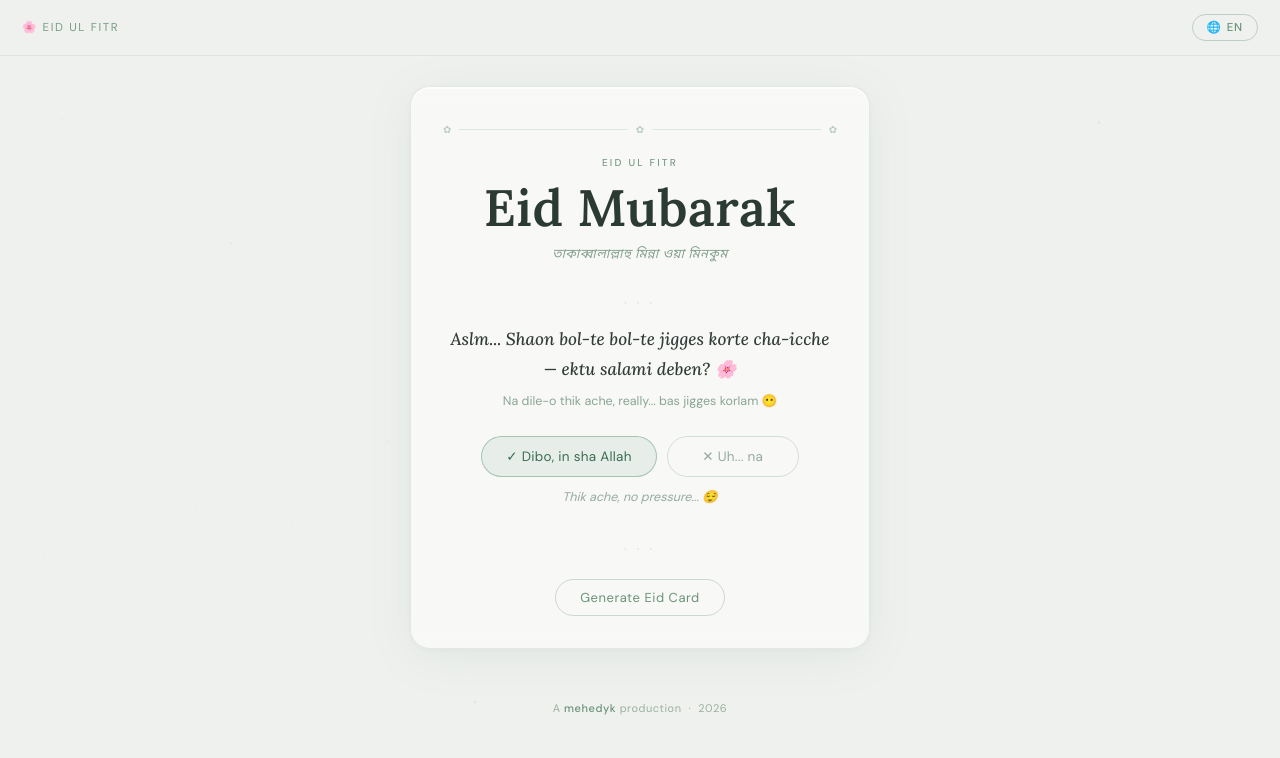
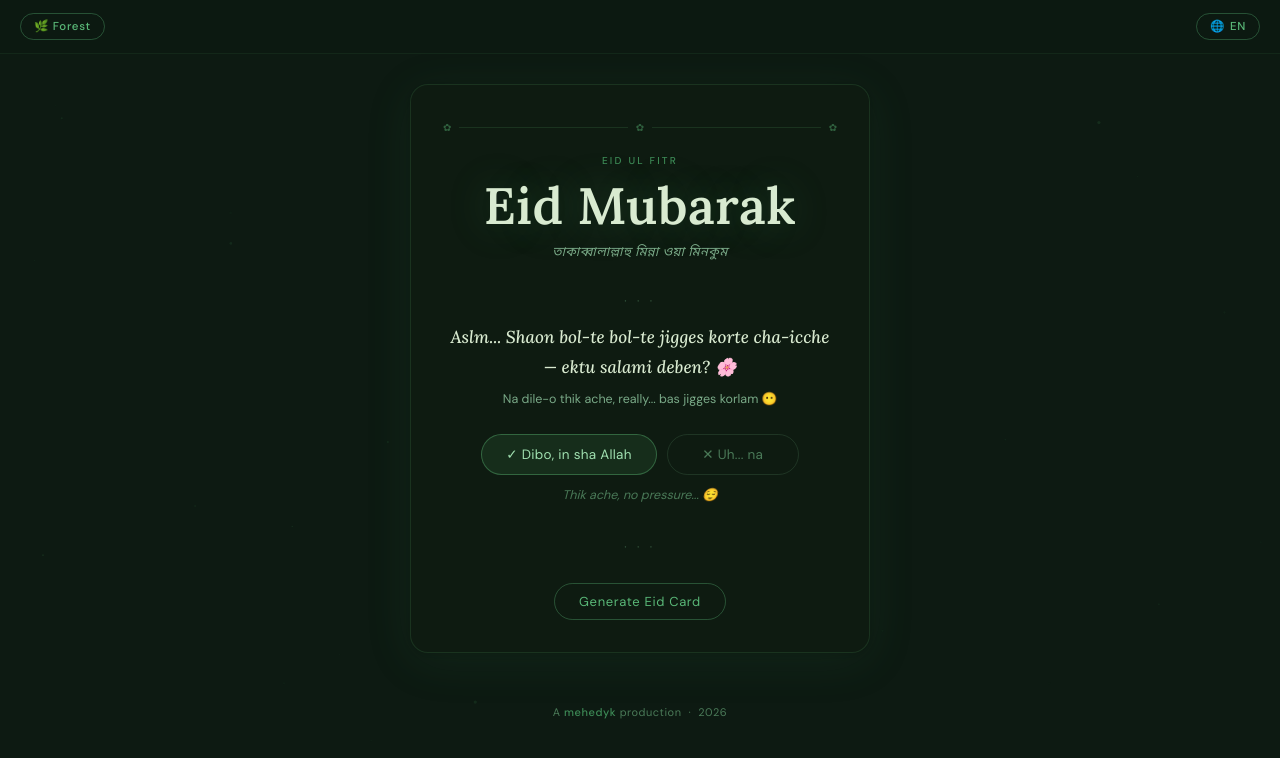
Before and after one commit to mehedyk/Shaons-Salami, a plain HTML site: page index.html in a window 1280 px wide. Drawn offline with Linux system fonts and the light colour scheme.

Commit message:
adding stuff

```diff
--- a/index.html
+++ b/index.html
@@ -9,13 +9,13 @@
   <link href="https://fonts.googleapis.com/css2?family=Lora:ital,wght@0,400;0,500;0,600;1,400;1,500&family=DM+Sans:wght@300;400;500&family=Noto+Sans+Bengali:wght@400;600&display=swap" rel="stylesheet">
   <link rel="stylesheet" href="styles.css">
 </head>
-<body>
+<body class="forest">
 
 <canvas id="bg"></canvas>
 
 <!-- TOPBAR -->
 <nav class="bar">
-  <span class="brand">🌸 Eid ul Fitr</span>
+  <button class="theme-btn" id="tpBtn" onclick="cycleTheme()"><span id="tpLbl">🌿 Forest</span></button>
   <button class="lang-btn" id="lgBtn" onclick="toggleL()">🌐 <span id="lgLabel">EN</span></button>
 </nav>
 
--- a/script.js
+++ b/script.js
@@ -87,6 +87,25 @@ function applyLang() {
 }
 function toggleL() { lang = lang === 'bn' ? 'en' : 'bn'; applyLang(); }
 
+/* ── THEME CYCLE ── */
+let theme = 'forest';
+const THEMES = [
+  { key: 'forest', label: '🌿 Forest' },
+  { key: 'mist',   label: '🌫️ Mist'   },
+  { key: 'rose',   label: '🌸 Rose'   },
+  { key: 'slate',  label: '🌙 Slate'  }
+];
+let themeIdx = 0;
+function cycleTheme() {
+  themeIdx = (themeIdx + 1) % THEMES.length;
+  const { key, label } = THEMES[themeIdx];
+  theme = key;
+  document.body.className = key;
+  document.getElementById('tpLbl').textContent = label;
+  initPts(); drawBg();
+  if (cardMade) drawCard();
+}
+
 /* ── BACKGROUND CANVAS ── */
 const cv  = document.getElementById('bg');
 const ctx = cv.getContext('2d');
@@ -104,16 +123,32 @@ function initPts() {
     spd: Math.random() * 0.01 + 0.003
   });
 }
+const BG_PT = {
+  forest: '65,155,90',
+  mist:   '80,140,105',
+  rose:   '190,110,85',
+  slate:  '80,110,195'
+};
+const BG_BASE = {
+  forest: '#0d1a12',
+  mist:   '#e8ede6',
+  rose:   '#160e0c',
+  slate:  '#0c1018'
+};
 function drawBg() {
   if (raf) cancelAnimationFrame(raf);
   function frame() {
     const W = cv.width, H = cv.height;
-    ctx.fillStyle = '#eff1ee'; ctx.fillRect(0, 0, W, H);
+    ctx.fillStyle = BG_BASE[theme]; ctx.fillRect(0, 0, W, H);
+    const pt = BG_PT[theme];
+    const isMist = theme === 'mist';
     pts.forEach(p => {
       p.ph += p.spd; p.y += p.vy;
       if (p.y > H + 8) { p.y = -8; p.x = Math.random() * W; }
-      const a = 0.03 + Math.sin(p.ph) * 0.04;
-      ctx.fillStyle = `rgba(90,140,110,${Math.max(0, a)})`;
+      const a = isMist
+        ? 0.03 + Math.sin(p.ph) * 0.04
+        : 0.05 + Math.sin(p.ph) * 0.1;
+      ctx.fillStyle = `rgba(${pt},${Math.max(0, a)})`;
       ctx.beginPath(); ctx.arc(p.x, p.y, p.r, 0, Math.PI * 2); ctx.fill();
     });
     raf = requestAnimationFrame(frame);
@@ -186,7 +221,13 @@ function doCopy() {
 
 /* ── CONFETTI ── */
 function burst() {
-  const cols  = ['#8aaa98','#b8d0c0','#6a9278','#3a6e50','#c8e0d0','#a0c4b0'];
+  const palettes = {
+    forest: ['#5ab878','#a0e0b0','#3d8a56','#d8ead0','#7acc90'],
+    mist:   ['#4a8860','#8aaa98','#b8d0c0','#2a6040','#c8e0d0'],
+    rose:   ['#c87860','#f0d8cc','#a05840','#e8b8a0','#d49080'],
+    slate:  ['#7090d0','#a8c0f0','#4a6aac','#d0d8f0','#8aa8e0']
+  };
+  const cols  = palettes[theme];
   const chars = ['✿','·','◦','○','✦','◇','❀','*'];
   for (let i = 0; i < 60; i++) {
     setTimeout(() => {
@@ -217,47 +258,55 @@ function drawCard() {
   const x = c.getContext('2d');
   const W = c.width, H = c.height;
 
+  const P = {
+    forest: { bg1:'#0d1a12', bg2:'#142010', acc:'#5ab878', sub:'#3d8a56', txt:'#d8ead0', muted:'#4a7a58' },
+    mist:   { bg1:'#e8ede6', bg2:'#dde5da', acc:'#4a8860', sub:'#6aaa80', txt:'#1e2e22', muted:'#8aaa94' },
+    rose:   { bg1:'#160e0c', bg2:'#201210', acc:'#c87860', sub:'#a05840', txt:'#f0d8cc', muted:'#6a4838' },
+    slate:  { bg1:'#0c1018', bg2:'#101828', acc:'#7090d0', sub:'#4a6aac', txt:'#d0d8f0', muted:'#3a4870' }
+  };
+  const p = P[theme];
+
   const g = x.createLinearGradient(0, 0, W, H);
-  g.addColorStop(0, '#eff1ee'); g.addColorStop(1, '#e4e8e2');
+  g.addColorStop(0, p.bg1); g.addColorStop(1, p.bg2);
   x.fillStyle = g; x.fillRect(0, 0, W, H);
 
-  x.strokeStyle = '#6a927855'; x.lineWidth = 0.8;
+  x.strokeStyle = p.acc + '44'; x.lineWidth = 0.8;
   x.strokeRect(12, 12, W - 24, H - 24);
 
   x.font = '13px serif'; x.textAlign = 'center'; x.textBaseline = 'middle';
-  x.fillStyle = '#6a927899';
+  x.fillStyle = p.acc + '88';
   [[22,22],[W-22,22],[22,H-22],[W-22,H-22]].forEach(([cx2,cy2]) => x.fillText('✿', cx2, cy2));
 
   x.font = '28px serif'; x.fillText('🌙', W/2 - 18, 50);
-  x.font = '14px serif'; x.fillStyle = '#6a9278'; x.fillText('✦', W/2 + 18, 50);
+  x.font = '14px serif'; x.fillStyle = p.acc; x.fillText('✦', W/2 + 18, 50);
 
-  x.fillStyle = '#6a9278';
+  x.fillStyle = p.acc;
   x.font = 'italic 600 31px "Lora",serif';
-  x.shadowColor = '#6a927855'; x.shadowBlur = 10;
+  x.shadowColor = p.acc; x.shadowBlur = 12;
   x.fillText('Eid Mubarak', W/2, 96);
   x.shadowBlur = 0;
 
-  x.fillStyle = '#9aaa9e'; x.font = 'italic 13px "Lora",serif';
+  x.fillStyle = p.muted; x.font = 'italic 13px "Lora",serif';
   x.fillText('Taqabbalallahu Minna Wa Minkum', W/2, 120);
 
-  x.strokeStyle = '#6a927830'; x.lineWidth = 0.6;
+  x.strokeStyle = p.acc + '30'; x.lineWidth = 0.6;
   x.beginPath(); x.moveTo(70, 136); x.lineTo(W-70, 136); x.stroke();
 
-  x.fillStyle = '#8aaa98'; x.font = '300 13.5px "DM Sans",sans-serif';
+  x.fillStyle = p.sub; x.font = '300 13.5px "DM Sans",sans-serif';
   x.fillText("With warmest wishes and du'a,", W/2, 158);
-  x.fillStyle = '#2c3a34'; x.font = '600 20px "Lora",serif';
+  x.fillStyle = p.txt; x.font = '600 20px "Lora",serif';
   x.fillText('Shaon', W/2, 185);
-  x.fillStyle = '#9aaa9e'; x.font = '300 11.5px "DM Sans",sans-serif';
+  x.fillStyle = p.muted; x.font = '300 11.5px "DM Sans",sans-serif';
   x.fillText('EID UL FITR  ' + new Date().getFullYear(), W/2, 208);
 
-  x.fillStyle = '#6a927812'; x.fillRect(0, H-30, W, 30);
-  x.fillStyle = '#9aaa9e'; x.font = '11px "DM Sans",sans-serif';
+  x.fillStyle = p.acc + '12'; x.fillRect(0, H-30, W, 30);
+  x.fillStyle = p.muted; x.font = '11px "DM Sans",sans-serif';
   x.fillText('May Allah accept from us and from you  ·  Ameen', W/2, H-12);
 }
 
 function dlCard() {
   const a = document.createElement('a');
-  a.download = 'EidCard-Shaon.png';
+  a.download = `EidCard-Shaon-${theme}.png`;
   a.href = document.getElementById('ec').toDataURL();
   a.click();
 }
--- a/styles.css
+++ b/styles.css
@@ -1,13 +1,112 @@
-/* ── RESET & BASE ── */
+/* ── RESET ── */
 *, *::before, *::after { box-sizing: border-box; margin: 0; padding: 0; }
 html { font-size: 16px; }
+
+/* ════════════════════════════════════
+   CSS VARIABLE THEMES
+   ════════════════════════════════════ */
+
+/* 1. FOREST — deep dark sage green (default) */
+body.forest {
+  --bg:        #0d1a12;
+  --card-bg:   rgba(15,28,18,0.88);
+  --card-bdr:  rgba(80,160,100,0.18);
+  --card-glow: rgba(50,120,70,0.12);
+  --bar-bg:    rgba(13,26,18,0.82);
+  --bar-bdr:   rgba(80,160,100,0.1);
+  --acc:       #5ab878;
+  --acc2:      #3d8a56;
+  --txt:       #d8ead0;
+  --txt-sub:   #7aaa88;
+  --txt-muted: #4a7a58;
+  --yes-bg:    rgba(70,160,100,0.14);
+  --yes-bdr:   rgba(80,160,100,0.5);
+  --yes-txt:   #a0e0b0;
+  --no-bdr:    rgba(80,130,95,0.25);
+  --no-txt:    #4a7a58;
+  --pt:        65,155,90;
+  --pt-a1:     0.06;
+  --pt-a2:     0.14;
+}
+
+/* 2. MIST — soft sage light */
+body.mist {
+  --bg:        #e8ede6;
+  --card-bg:   rgba(255,255,255,0.62);
+  --card-bdr:  rgba(100,145,115,0.2);
+  --card-glow: rgba(90,130,100,0.08);
+  --bar-bg:    rgba(232,237,230,0.85);
+  --bar-bdr:   rgba(100,145,115,0.12);
+  --acc:       #4a8860;
+  --acc2:      #6aaa80;
+  --txt:       #243028;
+  --txt-sub:   #5a8870;
+  --txt-muted: #8aaa94;
+  --yes-bg:    rgba(70,140,100,0.1);
+  --yes-bdr:   rgba(70,145,100,0.45);
+  --yes-txt:   #2a6040;
+  --no-bdr:    rgba(100,140,115,0.3);
+  --no-txt:    #7a9c88;
+  --pt:        80,140,105;
+  --pt-a1:     0.04;
+  --pt-a2:     0.08;
+}
+
+/* 3. DUSK ROSE — warm dark pink */
+body.rose {
+  --bg:        #160e0c;
+  --card-bg:   rgba(24,14,12,0.86);
+  --card-bdr:  rgba(190,110,90,0.18);
+  --card-glow: rgba(160,70,50,0.1);
+  --bar-bg:    rgba(22,14,12,0.82);
+  --bar-bdr:   rgba(190,110,90,0.1);
+  --acc:       #c87860;
+  --acc2:      #a05840;
+  --txt:       #f0d8cc;
+  --txt-sub:   #a87868;
+  --txt-muted: #6a4838;
+  --yes-bg:    rgba(190,100,75,0.14);
+  --yes-bdr:   rgba(200,115,88,0.5);
+  --yes-txt:   #f0c0a8;
+  --no-bdr:    rgba(160,100,80,0.25);
+  --no-txt:    #7a5040;
+  --pt:        190,110,85;
+  --pt-a1:     0.06;
+  --pt-a2:     0.14;
+}
+
+/* 4. SLATE — cool dark blue-grey */
+body.slate {
+  --bg:        #0c1018;
+  --card-bg:   rgba(14,18,28,0.88);
+  --card-bdr:  rgba(80,110,180,0.18);
+  --card-glow: rgba(50,80,150,0.1);
+  --bar-bg:    rgba(12,16,24,0.82);
+  --bar-bdr:   rgba(80,110,180,0.1);
+  --acc:       #7090d0;
+  --acc2:      #4a6aac;
+  --txt:       #d0d8f0;
+  --txt-sub:   #6880b8;
+  --txt-muted: #3a4870;
+  --yes-bg:    rgba(80,110,190,0.14);
+  --yes-bdr:   rgba(90,120,200,0.5);
+  --yes-txt:   #a8c0f0;
+  --no-bdr:    rgba(70,95,160,0.25);
+  --no-txt:    #4a5880;
+  --pt:        80,110,195;
+  --pt-a1:     0.05;
+  --pt-a2:     0.12;
+}
+
+/* ── BASE ── */
 body {
   min-height: 100dvh;
   display: flex; flex-direction: column; align-items: center;
   font-family: 'DM Sans', 'Noto Sans Bengali', sans-serif;
   overflow-x: hidden;
-  background: #eff1ee;
-  color: #323c38;
+  background: var(--bg);
+  color: var(--txt);
+  transition: background 0.5s, color 0.5s;
 }
 canvas#bg {
   position: fixed; inset: 0; width: 100%; height: 100%;
@@ -18,42 +117,40 @@ canvas#bg {
 .bar {
   position: fixed; top: 0; left: 0; right: 0;
   display: flex; align-items: center; justify-content: space-between;
-  padding: 14px 22px; z-index: 100;
-  background: rgba(239,241,238,0.82);
+  padding: 13px 20px; z-index: 100;
+  background: var(--bar-bg);
   backdrop-filter: blur(16px);
-  border-bottom: 1px solid rgba(110,145,125,0.12);
+  border-bottom: 1px solid var(--bar-bdr);
 }
-.brand {
-  font-size: 11.5px; letter-spacing: 0.14em; color: #7a9a86;
-  font-family: 'DM Sans', sans-serif; font-weight: 400;
-  text-transform: uppercase;
+.theme-btn, .lang-btn {
+  display: flex; align-items: center; gap: 5px;
+  border: 1px solid rgba(128,128,128,0.2); border-radius: 999px;
+  padding: 5px 13px; background: transparent; cursor: pointer;
+  font-family: 'DM Sans', sans-serif; font-size: 11.5px; font-weight: 500;
+  color: var(--acc); letter-spacing: 0.06em;
+  transition: background 0.2s, border-color 0.2s;
+  border-color: color-mix(in srgb, var(--acc) 35%, transparent);
 }
-.lang-btn {
-  display: flex; align-items: center; gap: 5px;
-  border: 1px solid rgba(100,140,118,0.35); border-radius: 999px;
-  padding: 5px 14px; background: transparent; cursor: pointer;
-  font-family: 'DM Sans', sans-serif; font-size: 11.5px; font-weight: 500;
-  color: #6a9278; letter-spacing: 0.07em;
-  transition: background 0.2s;
+.theme-btn:hover, .lang-btn:hover {
+  background: color-mix(in srgb, var(--acc) 10%, transparent);
 }
-.lang-btn:hover { background: rgba(100,140,118,0.08); }
 
 /* ── CARD ── */
 .card {
   position: relative; z-index: 10;
   width: min(460px, 92vw);
-  margin: 86px auto 52px;
+  margin: 84px auto 52px;
   padding: 36px 32px 32px;
-  border-radius: 20px;
+  border-radius: 18px;
   text-align: center;
   display: flex; flex-direction: column; align-items: center;
-  background: rgba(255,255,255,0.55);
-  border: 1px solid rgba(110,150,128,0.16);
+  background: var(--card-bg);
+  border: 1px solid var(--card-bdr);
   box-shadow:
-    0 2px 0 rgba(255,255,255,0.8) inset,
-    0 8px 48px rgba(90,130,108,0.09),
-    0 1px 6px rgba(0,0,0,0.04);
-  backdrop-filter: blur(8px);
+    0 8px 48px var(--card-glow),
+    0 1px 8px rgba(0,0,0,0.2);
+  backdrop-filter: blur(10px);
+  transition: background 0.5s, border-color 0.5s, box-shadow 0.5s;
 }
 
 /* ── PETAL ORNAMENT ── */
@@ -61,43 +158,44 @@ canvas#bg {
   display: flex; align-items: center; gap: 8px;
   width: 100%; margin-bottom: 20px;
 }
-.petal { font-size: 10px; flex-shrink: 0; color: rgba(110,150,125,0.45); }
-.petal-line { flex: 1; height: 1px; background: rgba(110,150,125,0.18); }
+.petal { font-size: 10px; flex-shrink: 0; color: var(--acc); opacity: 0.45; }
+.petal-line { flex: 1; height: 1px; background: var(--card-bdr); }
 
 /* ── TYPOGRAPHY ── */
 .eid-label {
   font-size: 10px; letter-spacing: 0.22em; text-transform: uppercase;
-  font-weight: 500; margin-bottom: 10px; color: #7a9a88;
+  font-weight: 500; margin-bottom: 10px; color: var(--acc2);
   font-family: 'DM Sans', sans-serif;
 }
 .eid-title {
   font-family: 'Lora', serif;
   font-size: clamp(2.2rem, 7.5vw, 3.2rem);
   font-weight: 600; line-height: 1.1;
-  color: #2c3a34; letter-spacing: 0.01em;
+  color: var(--txt); letter-spacing: 0.01em;
   margin-bottom: 10px;
+  text-shadow: 0 0 40px color-mix(in srgb, var(--acc) 25%, transparent);
 }
 .eid-dua {
   font-size: 13px; font-style: italic; letter-spacing: 0.03em;
-  margin-bottom: 18px; color: #849e8e;
+  margin-bottom: 18px; color: var(--txt-sub);
   font-family: 'Lora', 'Noto Sans Bengali', serif;
 }
 .divider {
   width: 100%; text-align: center;
   font-size: 12px; margin: 14px 0;
-  color: rgba(110,150,125,0.35); letter-spacing: 0.3em;
+  color: var(--txt-muted); letter-spacing: 0.3em; opacity: 0.7;
 }
 
-/* ── MAIN COPY ── */
+/* ── COPY ── */
 .ask {
   font-family: 'Lora', serif;
   font-size: clamp(0.95rem, 3.2vw, 1.08rem);
   font-weight: 500; font-style: italic;
-  line-height: 1.7; color: #323c38; margin-bottom: 7px;
+  line-height: 1.7; color: var(--txt); margin-bottom: 7px;
 }
 .ask-sub {
   font-size: 12.5px; line-height: 1.65;
-  color: #8aa494; margin-bottom: 24px;
+  color: var(--txt-sub); margin-bottom: 24px;
   font-family: 'DM Sans', 'Noto Sans Bengali', sans-serif;
 }
 
@@ -115,23 +213,22 @@ canvas#bg {
   transition: background 0.2s, opacity 0.2s, transform 0.2s;
 }
 .btn.yes {
-  background: rgba(80,140,108,0.1);
-  border-color: rgba(80,145,110,0.45);
-  color: #3a6e50;
+  background: var(--yes-bg);
+  border-color: var(--yes-bdr);
+  color: var(--yes-txt);
 }
-.btn.yes:hover { background: rgba(80,140,108,0.18); transform: translateY(-1px); }
-.btn.yes:disabled { opacity: 0.5; cursor: default; transform: none; }
+.btn.yes:hover { filter: brightness(1.1); transform: translateY(-1px); }
+.btn.yes:disabled { opacity: 0.45; cursor: default; transform: none; filter: none; }
 .btn.no {
   background: transparent;
-  border-color: rgba(120,150,135,0.28);
-  color: #94aaa0;
+  border-color: var(--no-bdr);
+  color: var(--no-txt);
 }
 .btn.no:hover { opacity: 0.75; }
 
-/* floating — spring bounce on position only */
+/* floating spring bounce */
 .btn.no.floating {
-  position: fixed !important;
-  z-index: 9999 !important;
+  position: fixed !important; z-index: 9999 !important;
   transition:
     left 0.28s cubic-bezier(.4, 1.55, .55, 1),
     top  0.28s cubic-bezier(.4, 1.55, .55, 1),
@@ -141,7 +238,7 @@ canvas#bg {
 /* ── NUDGE ── */
 .nudge {
   font-size: 12.5px; min-height: 20px; margin-bottom: 18px;
-  color: #94aaa0; font-style: italic;
+  color: var(--txt-muted); font-style: italic;
   font-family: 'DM Sans', 'Noto Sans Bengali', sans-serif;
 }
 
@@ -150,63 +247,54 @@ canvas#bg {
 #info.show { display: block; animation: fadeUp 0.5s ease both; }
 .info-tag {
   font-size: 10px; letter-spacing: 0.22em; text-transform: uppercase;
-  color: #6a9278; font-weight: 600; margin-bottom: 8px;
+  color: var(--acc); font-weight: 600; margin-bottom: 8px;
 }
 .bkash-no {
   font-family: 'Lora', serif;
   font-size: 1.8rem; font-weight: 600;
-  color: #2c3a34; letter-spacing: 0.05em; margin-bottom: 12px;
+  color: var(--txt); letter-spacing: 0.05em; margin-bottom: 12px;
 }
 .copy-btn {
-  border: 1px solid rgba(100,140,118,0.3); border-radius: 999px;
-  padding: 7px 20px; font-size: 12px; font-weight: 400;
+  border: 1px solid color-mix(in srgb, var(--acc) 35%, transparent);
+  border-radius: 999px; padding: 7px 20px; font-size: 12px; font-weight: 400;
   background: transparent; cursor: pointer;
-  color: #6a9278; letter-spacing: 0.06em;
+  color: var(--acc); letter-spacing: 0.06em;
   font-family: 'DM Sans', sans-serif; margin-bottom: 14px;
   transition: background 0.2s;
 }
-.copy-btn:hover { background: rgba(100,140,118,0.08); }
-.dua-text { font-size: 13px; font-style: italic; color: #8aa494; line-height: 1.65; }
+.copy-btn:hover { background: color-mix(in srgb, var(--acc) 10%, transparent); }
+.dua-text { font-size: 13px; font-style: italic; color: var(--txt-sub); line-height: 1.65; }
 
 /* ── EID CARD ── */
 #cardWrap { display: none; width: 100%; text-align: center; }
 #cardWrap.show { display: block; animation: fadeUp 0.55s ease both; }
 #ec { width: 100%; max-width: 520px; height: auto; border-radius: 10px; margin: 8px 0;
-  box-shadow: 0 4px 20px rgba(80,120,100,0.1); }
-.card-lbl { font-size: 10px; letter-spacing: 0.2em; text-transform: uppercase; color: #94aaa0; margin-bottom: 8px; }
-.dl-btn {
-  border: 1px solid rgba(100,140,118,0.3); border-radius: 999px;
-  padding: 8px 20px; font-size: 12px; color: #6a9278;
-  background: transparent; cursor: pointer; letter-spacing: 0.06em;
+  box-shadow: 0 4px 24px rgba(0,0,0,0.25); }
+.card-lbl { font-size: 10px; letter-spacing: 0.2em; text-transform: uppercase;
+  color: var(--txt-muted); margin-bottom: 8px; }
+.dl-btn, .gen-btn {
+  border: 1px solid color-mix(in srgb, var(--acc) 35%, transparent);
+  border-radius: 999px; padding: 8px 20px; font-size: 12px; color: var(--acc);
+  background: transparent; cursor: pointer; letter-spacing: 0.05em;
   font-family: 'DM Sans', sans-serif; margin-top: 6px; transition: background 0.2s;
 }
-.dl-btn:hover { background: rgba(100,140,118,0.08); }
+.gen-btn { padding: 9px 24px; font-size: 13px; }
+.dl-btn:hover, .gen-btn:hover { background: color-mix(in srgb, var(--acc) 10%, transparent); }
 #genWrap { margin-top: 8px; }
-.gen-btn {
-  border: 1px solid rgba(100,140,118,0.3); border-radius: 999px;
-  padding: 9px 24px; font-size: 13px; color: #6a9278;
-  background: transparent; cursor: pointer; letter-spacing: 0.04em;
-  font-family: 'DM Sans', sans-serif; transition: background 0.2s;
-}
-.gen-btn:hover { background: rgba(100,140,118,0.08); }
 
 /* ── CONFETTI ── */
-.cp {
-  position: fixed; top: -20px; pointer-events: none;
-  animation: fall linear forwards; z-index: 9999;
-}
-@keyframes fall {
-  to { transform: translateY(110vh) rotate(540deg); opacity: 0; }
-}
+.cp { position: fixed; top: -20px; pointer-events: none;
+  animation: fall linear forwards; z-index: 9999; }
+@keyframes fall { to { transform: translateY(110vh) rotate(540deg); opacity: 0; } }
 
 /* ── FOOTER ── */
 footer {
   position: relative; z-index: 10;
   font-size: 11px; padding: 0 0 24px; text-align: center;
-  color: #9ab0a0; font-family: 'DM Sans', sans-serif; letter-spacing: 0.05em;
+  color: var(--txt-muted); font-family: 'DM Sans', sans-serif; letter-spacing: 0.05em;
 }
-.plain { color: #9ab0a0; }
-.author { color: #6a9278; font-weight: 500; text-decoration: none; }
+.plain { color: var(--txt-muted); }
+.author { color: var(--acc2); font-weight: 500; text-decoration: none; }
 .author:hover { text-decoration: underline; }
 
 /* ── ANIMATIONS ── */
```
